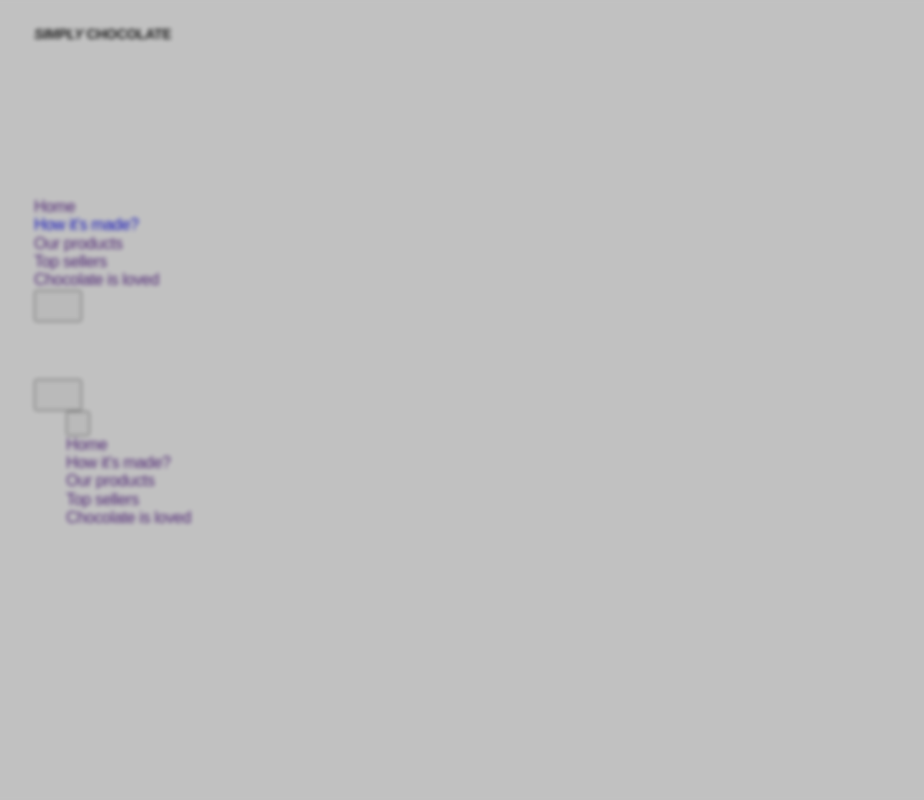
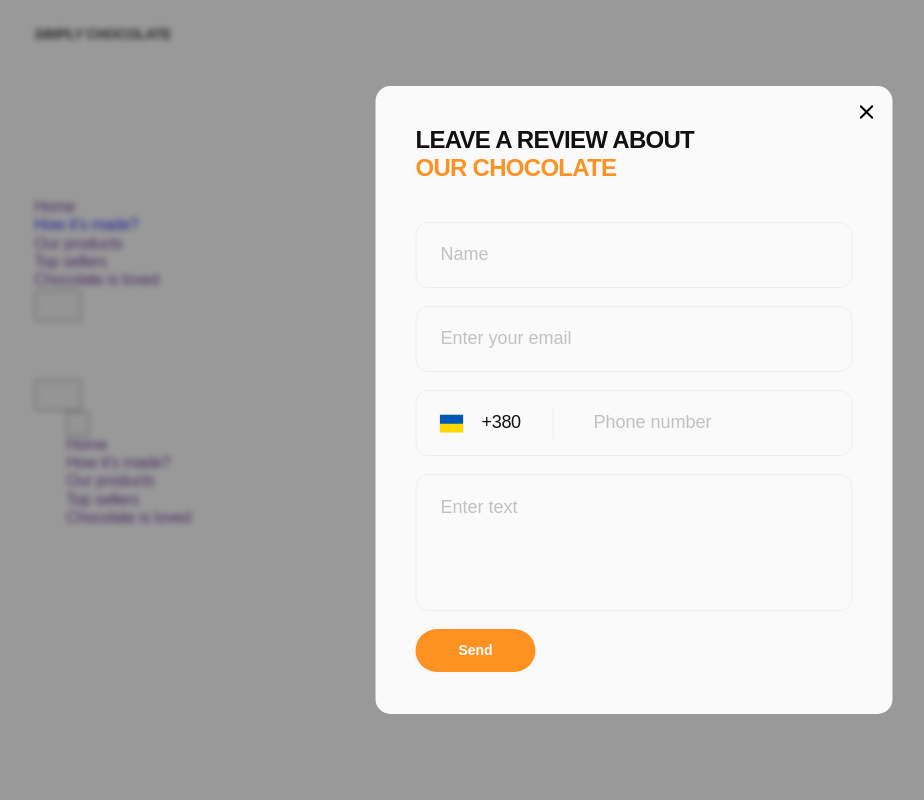
Before and after one commit to Nadiia17/sweet-team-project, a website built with Vite: page src/index.html in a window 1280 px wide. Shown: the top 800 px of the page, without its empty margins (6-930 px from the left). Built offline with nearby package versions, Linux system fonts and the light colour scheme; files whose address does not match are found by name.

Commit message:
modal review

```diff
--- a/src/css/modal-review.css
+++ b/src/css/modal-review.css
@@ -18,7 +18,7 @@
   top: calc(50%);
   left: calc(50%);
   transform: translate(-50%, -50%) scale(1);
-  width: 311px;
+  min-width: 311px;
   height: 471px;
   padding: 32px 24px;
 
@@ -99,7 +99,7 @@
 }
 .reviewer-form-field::placeholder {
   font-size: 14px;
-  line-height: 17px;
+  line-height: 1.21;
   color: var(--color-modal-form);
 }
 .reviewer-text {
@@ -110,8 +110,12 @@
   margin-bottom: 18px;
   padding: 8px 16px;
 }
+.modal-button-icon{
+   width: 12px;
+   height: 12px;
+}
 
-.backdrop.is-hidden {
+/* .backdrop.is-hidden {
    visibility: hidden;
    opacity: 0;
    pointer-events: none;
@@ -120,18 +124,53 @@
 .backdrop.is-hidden .modal-window-review {
    opacity: 0;
    transform: translateX(-50%) translateY(-70%);
+} */
+
+@media only screen and (min-width: 768px) {
+.modal-window-review {
+      width: 517px;
+      height: 628px;
+      padding: 40px;
+   }
+
+br {
+   display: none;
 }
-
-/* @media only screen and (min-width: 768px) {
-   .section-title {
-      font-size: 24px;
-      line-height: 1.17;
-   }
+.review-title {
+   width: 298px;
+   margin-bottom: 40px;
 }
-
-@media only screen and (min-width: 1200px) {
-   .section-title {
-      font-size: 24px;
-      line-height: 1.17;
-   }
-} */
+.modal-button-icon {
+   width: 14px;
+   height: 14px;
+}
+.reviewer-form-field {
+   width: 100%;
+   height: 66px;
+   padding-left: 24px;
+   margin-bottom: 18px;
+   border-radius: 13px;
+}
+.phone-uacode {
+   font-size: 18px;
+   line-height: 1.22;
+   padding: 5px 32px 5px 18px;
+   border-right: 1.5px solid rgba(17, 17, 17, 0.05);
+}
+.reviewer-tel {
+   padding-left: 177px;
+}
+.phone-flex {
+   top: calc(50%);
+   left: 24px;
+   transform: translateY(calc(-50% - 9px));
+}
+.reviewer-text {
+   height: 137px;
+   padding: 22px 24px;
+}
+.reviewer-form-field::placeholder {
+   font-size: 18px;
+   line-height: 1.22;
+}
+}
```
